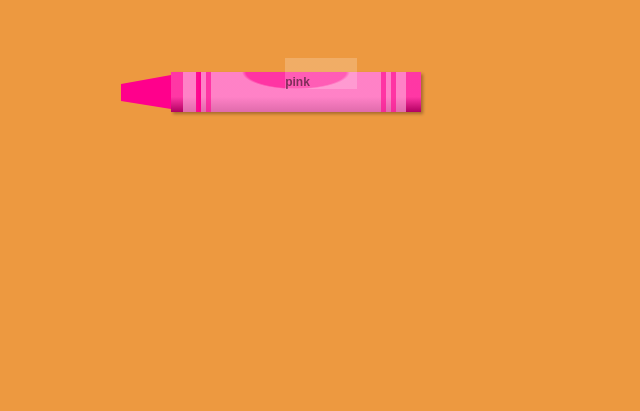
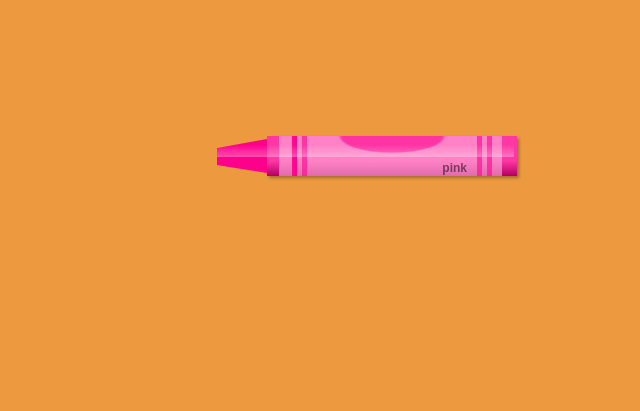
Before and after one commit to meglaurie/CSS-Excercises, a plain HTML site: page single-div-crayon/index.html in a window 1280 px wide. Shown: the whole page, without its empty margins (317-957 px from the left). Drawn offline with Linux system fonts and the light colour scheme.

Commit message:
Dealing with pseudo elements part 2

```diff
--- a/single-div-crayon/style.css
+++ b/single-div-crayon/style.css
@@ -1,7 +1,7 @@
 body{
   background:#ed9940;
   float: left;
-  width: 50%;
+  width: 100%;
   text-align: center;
   min-height: 400px;
   position: relative;
@@ -16,32 +16,40 @@ div:before {
   border-top: 9px solid transparent;
   z-index: 0;
   position: relative;
-  right: 114px;
+  right: 150px;
   top: 12px;
 }
 
 div::after {
  content: 'pink';
+ box-sizing: inherit;
+ border: inherit;
+ width: 250px;
+ height: 40px;
+ position: absolute;
+ margin-left: -80%;
+ margin-top: -3px;
  font-family: Arial, sans-serif;
  font-size: 12px;
  font-weight: bold;
  color: rgba(0, 0, 0,.5);
  text-align: right;
  padding-right: 47px;
-  padding-top: 17px;
+ padding-top: 28px;
  background-image: linear-gradient(to bottom,
-                                    rgba(255, 255, 255,.2) 12px,
-                                    rgba(255, 255, 255,.2) 17px,
-                                    rgba(255, 255, 255,.2) 19px,
-                                    rgba(255, 255, 255,.2) 24px);
+                                   rgba(255, 255, 255,.0) 12px,
+                                   rgba(255, 255, 255,.3) 24px,
+                                   rgba(255, 255, 255,.3) 19px,
+                                   rgba(255, 255, 255,.0) 24px);
 }
 
 div{
   width: 250px;
   height: 40px;
-  margin-left: 75%;
+  margin-left: 45%;
   margin-top: 10%;
   z-index: 1;
+  position: absolute;
   box-shadow: 2px 2px 3px rgba(0,0,0,.3);
   background: #ff008c;
   background-image: linear-gradient(to right,
```
Lines whose indentation alone changed are shown as unchanged.
